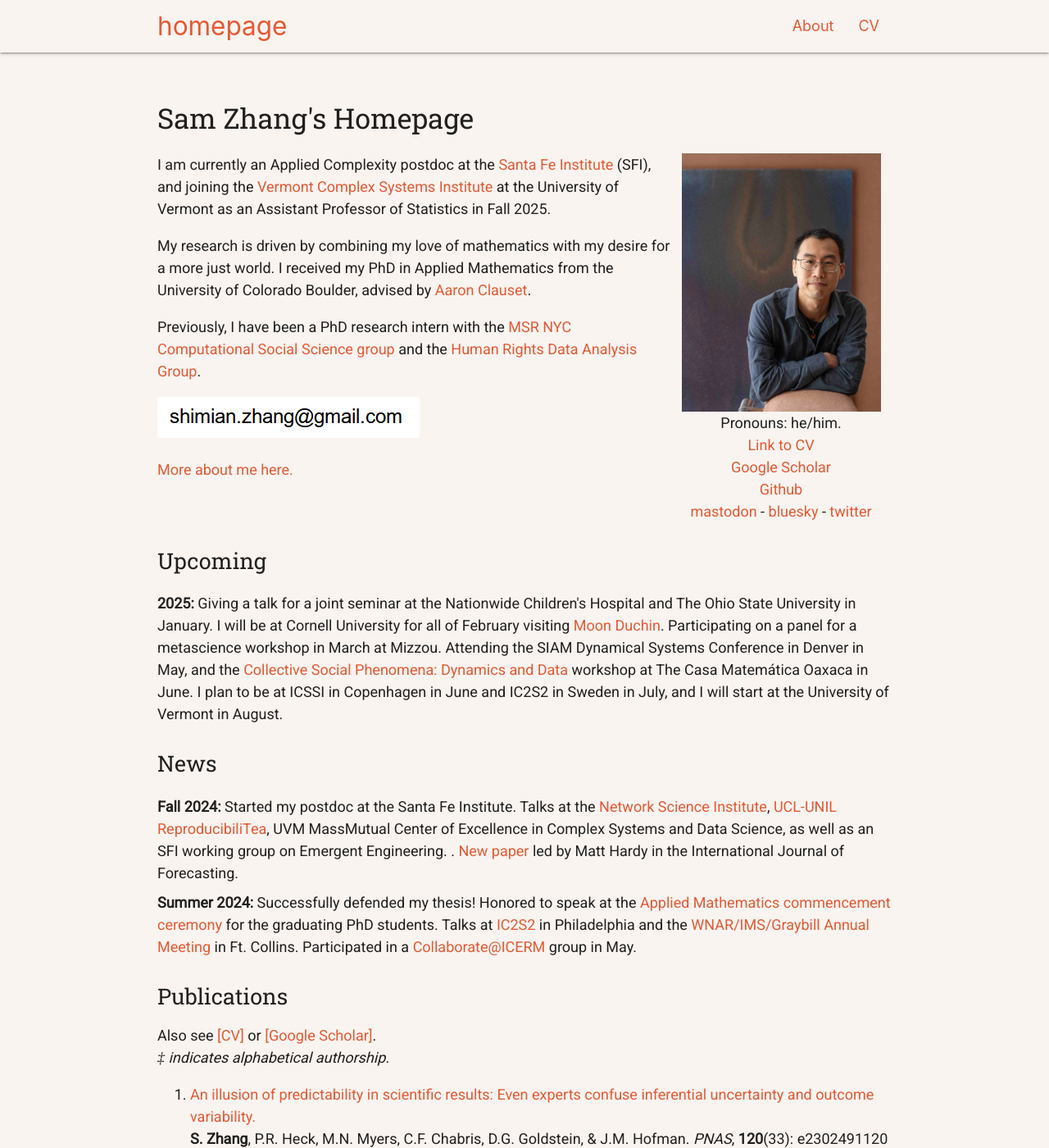
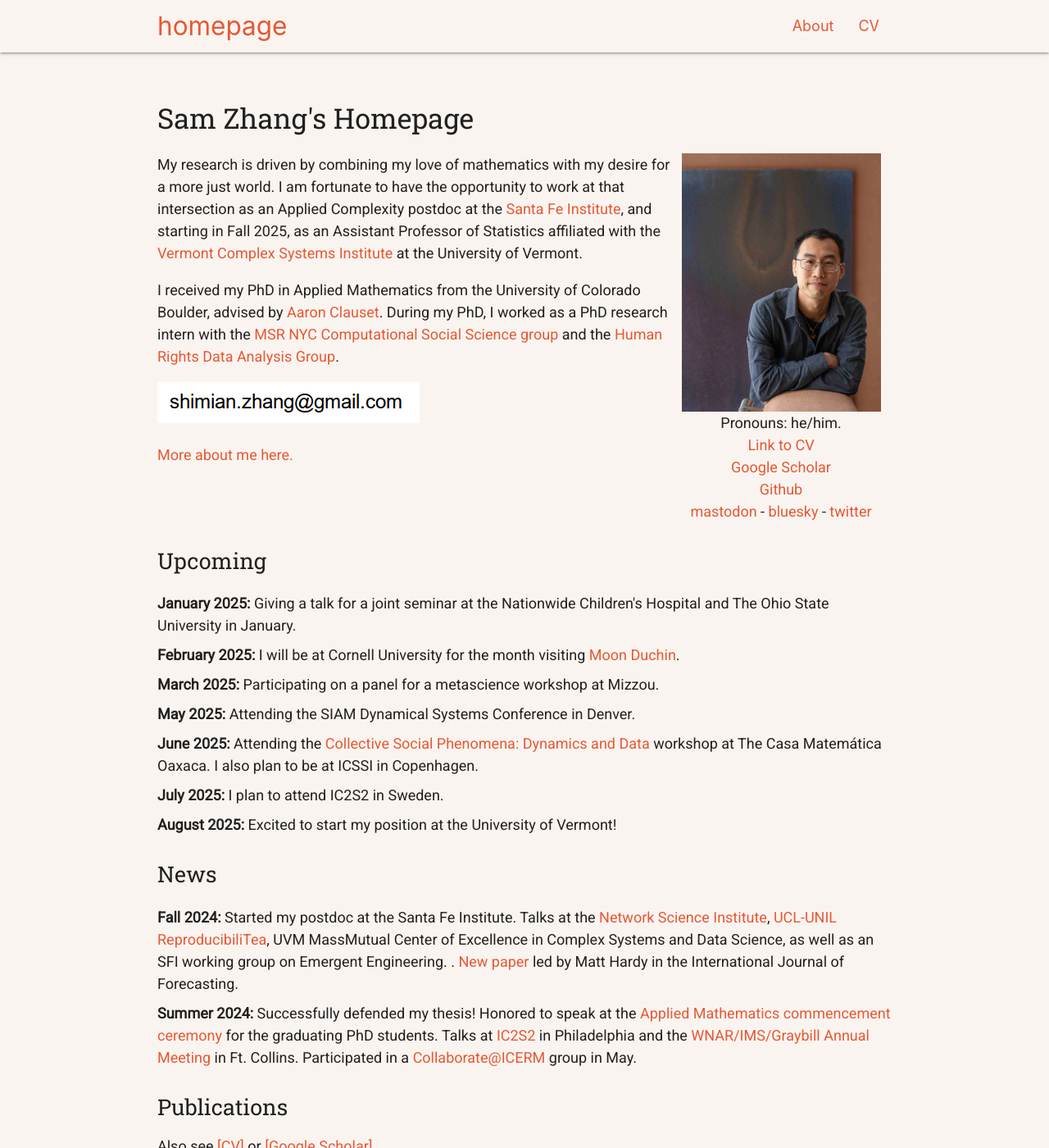
Before and after one commit to samzhang111/samzhang111.github.io, a Jekyll site: the page built from main.html, in a window 1280 px wide and 1400 px high. Shown: the whole window at 82% size. Built offline with Jekyll 4.4.1, drawn with Linux system fonts in a browser that asks for light colours; nearby versions of some CDN libraries.

Commit message:
hoist bio; break apart schedule

```diff
--- a/main.html
+++ b/main.html
@@ -7,14 +7,15 @@ layout: default
 <div id="intro-container">
 
 <div class="intro">
-    <p>
-    I am currently an Applied Complexity postdoc at the <a href="https://santafe.edu" target="_blank">Santa Fe Institute</a> (SFI), and joining the <a href="https://vermontcomplexsystems.org" target="_blank">Vermont Complex Systems Institute</a> at the University of Vermont as an Assistant Professor of Statistics in Fall 2025.
 
     <p>
-My research is driven by combining my love of mathematics with my desire for a more just world. I received my PhD in Applied Mathematics from the University of Colorado Boulder, advised by <a href="https://aaronclauset.github.io/" target="_blank">Aaron Clauset</a>.
+My research is driven by combining my love of mathematics with my desire for a more just world.
+    I am fortunate to have the opportunity to work at that intersection as an Applied Complexity postdoc at the <a href="https://santafe.edu" target="_blank">Santa Fe Institute</a>, and starting in Fall 2025, as an Assistant Professor of Statistics affiliated with the <a href="https://vermontcomplexsystems.org" target="_blank">Vermont Complex Systems Institute</a> at the University of Vermont.
 
     <p>
-    Previously, I have been a PhD research intern with the <a href="https://www.microsoft.com/en-us/research/theme/computational-social-science/" target="_blank">MSR NYC Computational Social Science group</a> and the <a href="https://hrdag.org" target="_blank">Human Rights Data Analysis Group</a>.
+
+I received my PhD in Applied Mathematics from the University of Colorado Boulder, advised by <a href="https://aaronclauset.github.io/" target="_blank">Aaron Clauset</a>.
+    During my PhD, I worked as a PhD research intern with the <a href="https://www.microsoft.com/en-us/research/theme/computational-social-science/" target="_blank">MSR NYC Computational Social Science group</a> and the <a href="https://hrdag.org" target="_blank">Human Rights Data Analysis Group</a>.
 
     <div>
         <div>
@@ -53,8 +54,13 @@ My research is driven by combining my love of mathematics with my desire for a m
 
           <ul>
               <li>
-              <b>2025:</b> Giving a talk for a joint seminar at the Nationwide Children's Hospital and The Ohio State University in January. I will be at Cornell University for all of February visiting <a hreef="https://mggg.org/people/mduchin/" target="_blank">Moon Duchin</a>. Participating on a panel for a metascience workshop in March at Mizzou. Attending the SIAM Dynamical Systems Conference in Denver in May, and the <a href="https://www.birs.ca/events/2025/5-day-workshops/25w5326"
-                  target="_blank">Collective Social Phenomena: Dynamics and Data</a> workshop at The Casa Matemática Oaxaca in June. I plan to be at ICSSI in Copenhagen in June and IC2S2 in Sweden in July, and I will start at the University of Vermont in August.</li>
+                  <b>January 2025:</b> Giving a talk for a joint seminar at the Nationwide Children's Hospital and The Ohio State University in January.</li>
+              <li><b>February 2025:</b> I will be at Cornell University for the month visiting <a hreef="https://mggg.org/people/mduchin/" target="_blank">Moon Duchin</a>.</li>
+              <li><b>March 2025:</b> Participating on a panel for a metascience workshop at Mizzou.</li>
+              <li><b>May 2025:</b> Attending the SIAM Dynamical Systems Conference in Denver.</li>
+              <li><b>June 2025:</b> Attending the <a href="https://www.birs.ca/events/2025/5-day-workshops/25w5326" target="_blank">Collective Social Phenomena: Dynamics and Data</a> workshop at The Casa Matemática Oaxaca. I also plan to be at ICSSI in Copenhagen. </li>
+              <li><b>July 2025:</b> I plan to attend IC2S2 in Sweden.</li>
+              <li><b>August 2025:</b> Excited to start my position at the University of Vermont!</li>
           </ul>
           <div class="sectitle">News</div>
           <ul>
```
